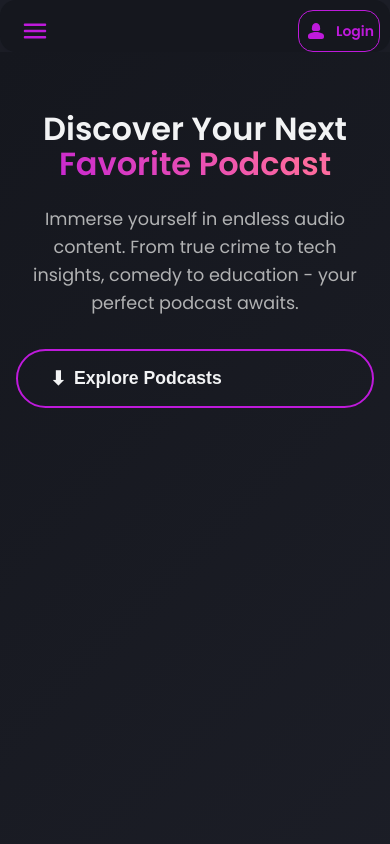
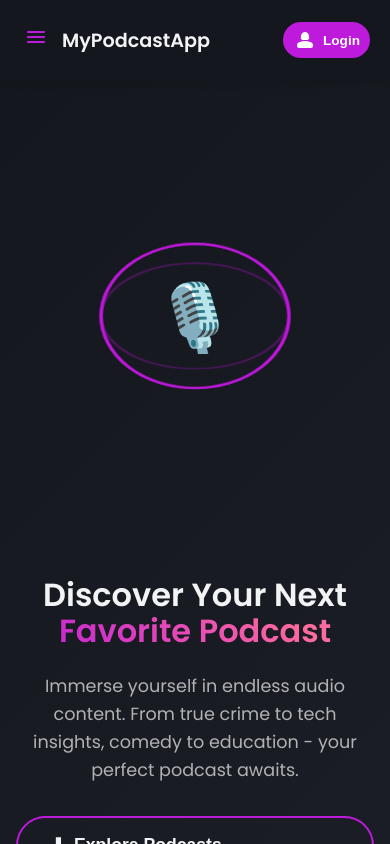
Before and after one commit to Ebin746/PodcastFullStack, a React (Vite) app in the folder client/: page / in a window 390 px wide. Built offline with nearby package versions, Linux system fonts and the light colour scheme; no server answers.

Commit message:
refactor: enhance NavBar component with improved styling and responsive design; update PodcastCard and PlayFrame for better UI/UX

```diff
--- a/client/src/components/LandingPage.jsx
+++ b/client/src/components/LandingPage.jsx
@@ -179,14 +179,12 @@ const HeroSection = styled.section`
   }
 
   @media (max-width: 768px) {
-    flex-direction: column;
-    justify-content: center; /* Center content vertically */
+    flex-direction: column-reverse; /* Changed from 'column' to 'column-reverse' */
+    justify-content: center;
     text-align: center;
     padding: 2rem 1rem;
   }
 `;
-
-
 const HeroContent = styled.div`
   flex: 1;
   max-width: 600px;
@@ -194,8 +192,10 @@ const HeroContent = styled.div`
 
   @media (max-width: 768px) {
     max-width: 100%;
+    margin-top: 2rem; // Adds spacing below the visual
   }
 `;
+
 
 const MainTitle = styled.h1`
   font-size: 4rem;
@@ -277,6 +277,6 @@ const HeroVisual = styled.div`
   animation: ${fadeInUp} 1s ease-out 0.4s both;
 
   @media (max-width: 768px) {
-    display: none;
+    // make it responsive
   }
 `;
--- a/client/src/components/PlayFrame.jsx
+++ b/client/src/components/PlayFrame.jsx
@@ -11,24 +11,28 @@ const PlayFrame = ({ onPlay, isPlaying, id, audioSrc, skipForward, skipBackward
       <InnerBox>
         {isPlaying ? (
           <SoundBars>
-            {Array.from({ length: 10 }).map((_, index) => (
+            {Array.from({ length: 12 }).map((_, index) => (
               <Bar key={index} index={index} />
             ))}
           </SoundBars>
         ) : (
-          <ImageBox />
+          <ImageBox>
+            <PlayOverlay onClick={handlePlayClick}>
+              <Play size={32} color="#ffffff" fill="#ffffff" />
+            </PlayOverlay>
+          </ImageBox>
         )}
       </InnerBox>
 
       <ButtonBox>
         <SkipButton onClick={skipBackward}>
-          <SkipBack size={18} color="#f2f3f4" />
+          <SkipBack size={20} color="#ffffff" />
         </SkipButton>
-        <PlayButton onClick={handlePlayClick}>
-          <Play size={24} color="#f2f3f4" />
+        <PlayButton onClick={handlePlayClick} isPlaying={isPlaying}>
+          <Play size={28} color="#ffffff" fill={isPlaying ? "#ffffff" : "none"} />
         </PlayButton>
         <SkipButton onClick={skipForward}>
-          <SkipForward size={18} color="#f2f3f4" />
+          <SkipForward size={20} color="#ffffff" />
         </SkipButton>
       </ButtonBox>
     </Container>
@@ -38,104 +42,222 @@ const PlayFrame = ({ onPlay, isPlaying, id, audioSrc, skipForward, skipBackward
 export default PlayFrame;
 
 const Container = styled.div`
-  max-width: 200px;
-  height: 250px;
-  background-color: #15171e;
+  max-width: 220px;
+  height: 280px;
+  background: linear-gradient(145deg, #1a1d29, #0f1117);
   display: flex;
   flex-direction: column;
   align-items: center;
   justify-content: space-between;
-  border-radius: 10px;
-  box-shadow: 0 4px 10px rgba(0, 0, 0, 0.5);
+  border-radius: 24px;
+  box-shadow:
+    0 8px 32px rgba(0, 0, 0, 0.6),
+    0 2px 8px rgba(0, 0, 0, 0.3),
+    inset 0 1px 0 rgba(255, 255, 255, 0.1);
   overflow: hidden;
   margin: auto;
+  position: relative;
+
+  &::before {
+    content: '';
+    position: absolute;
+    top: 0;
+    left: 0;
+    right: 0;
+    height: 1px;
+    background: linear-gradient(90deg, transparent, rgba(255, 255, 255, 0.2), transparent);
+  }
 `;
 
 const ButtonBox = styled.div`
   width: 100%;
-  height: 40px;
+  height: 60px;
   display: flex;
-  justify-content: space-evenly;
+  justify-content: center;
   align-items: center;
-  background-color: #1c1e27;
-  border-top: 2px solid #121212;
-  box-shadow: 0 -2px 4px rgba(0, 0, 0, 0.3);
+  gap: 16px;
+  background: linear-gradient(180deg, rgba(255, 255, 255, 0.05), rgba(255, 255, 255, 0.02));
+  backdrop-filter: blur(10px);
+  border-top: 1px solid rgba(255, 255, 255, 0.1);
+  padding: 0 24px;
 `;
 
 const PlayButton = styled.div`
-  width: 40px;
-  height: 40px;
-  margin: 2px;
+  width: 56px;
+  height: 56px;
   border-radius: 50%;
-  background-color: #be1adb;
+  background: ${({ isPlaying }) =>
+    isPlaying
+      ? 'linear-gradient(135deg, #667eea 0%, #764ba2 100%)'
+      : 'linear-gradient(135deg, #f093fb 0%, #f5576c 100%)'
+  };
   display: flex;
   justify-content: center;
   align-items: center;
   cursor: pointer;
-  transition: transform 0.2s, background-color 0.3s;
+  transition: all 0.3s cubic-bezier(0.4, 0, 0.2, 1);
+  box-shadow:
+    0 4px 20px rgba(240, 147, 251, 0.4),
+    0 2px 8px rgba(0, 0, 0, 0.3);
+  position: relative;
+
+  &::before {
+    content: '';
+    position: absolute;
+    inset: -2px;
+    border-radius: 50%;
+    background: ${({ isPlaying }) =>
+      isPlaying
+        ? 'linear-gradient(135deg, #667eea, #764ba2)'
+        : 'linear-gradient(135deg, #f093fb, #f5576c)'
+    };
+    opacity: 0;
+    transition: opacity 0.3s ease;
+    z-index: -1;
+  }
 
   &:hover {
-    transform: scale(1.1);
-    background-color: #9b12af;
+    transform: scale(1.05);
+    box-shadow:
+      0 6px 30px rgba(240, 147, 251, 0.6),
+      0 4px 16px rgba(0, 0, 0, 0.3);
+
+    &::before {
+      opacity: 0.3;
+    }
+  }
+
+  &:active {
+    transform: scale(0.95);
   }
 `;
 
 const SkipButton = styled.div`
-  width: 37px;
-  height: 37px;
+  width: 44px;
+  height: 44px;
   border-radius: 50%;
-  background-color: #5c5b5b;
+  background: rgba(255, 255, 255, 0.08);
+  backdrop-filter: blur(10px);
+  border: 1px solid rgba(255, 255, 255, 0.1);
   display: flex;
   justify-content: center;
   align-items: center;
   cursor: pointer;
-  transition: transform 0.2s, background-color 0.3s;
+  transition: all 0.3s cubic-bezier(0.4, 0, 0.2, 1);
 
   &:hover {
     transform: scale(1.1);
-    background-color: #4c4b4b;
+    background: rgba(255, 255, 255, 0.15);
+    border-color: rgba(255, 255, 255, 0.2);
+  }
+
+  &:active {
+    transform: scale(0.95);
   }
 `;
 
 const ImageBox = styled.div`
-  width: 170px;
-  height: 170px;
-  background-color: #121212;
-  border-radius: 10px;
-  border: 2px solid #be1adb;
-  box-shadow: 0 4px 10px rgba(0, 0, 0, 0.5);
+  width: 180px;
+  height: 180px;
+  background: linear-gradient(145deg, #2a2d3a, #1e202b);
+  border-radius: 20px;
+  border: 1px solid rgba(255, 255, 255, 0.1);
+  box-shadow:
+    inset 0 2px 4px rgba(255, 255, 255, 0.1),
+    inset 0 -2px 4px rgba(0, 0, 0, 0.2),
+    0 4px 20px rgba(0, 0, 0, 0.3);
+  display: flex;
+  justify-content: center;
+  align-items: center;
+  position: relative;
+  overflow: hidden;
+  cursor: pointer;
+  transition: all 0.3s ease;
+
+  &::before {
+    content: '';
+    position: absolute;
+    inset: 0;
+    background: linear-gradient(145deg,
+      rgba(255, 255, 255, 0.1) 0%,
+      transparent 50%,
+      rgba(0, 0, 0, 0.1) 100%
+    );
+    border-radius: 20px;
+  }
+
+  &:hover {
+    transform: scale(1.02);
+    box-shadow:
+      inset 0 2px 4px rgba(255, 255, 255, 0.15),
+      inset 0 -2px 4px rgba(0, 0, 0, 0.25),
+      0 6px 30px rgba(0, 0, 0, 0.4);
+  }
+`;
+
+const PlayOverlay = styled.div`
+  width: 60px;
+  height: 60px;
+  border-radius: 50%;
+  background: rgba(255, 255, 255, 0.15);
+  backdrop-filter: blur(10px);
+  border: 1px solid rgba(255, 255, 255, 0.2);
+  display: flex;
+  justify-content: center;
+  align-items: center;
+  transition: all 0.3s ease;
+
+  &:hover {
+    background: rgba(255, 255, 255, 0.25);
+    transform: scale(1.1);
+  }
 `;
 
 const SoundBars = styled.div`
   display: flex;
   justify-content: center;
   align-items: center;
-  height: 170px;
-  width: 170px;
-  border-radius: 10px;
-  background: #15171e;
+  height: 180px;
+  width: 180px;
+  border-radius: 20px;
+  background: linear-gradient(145deg, #2a2d3a, #1e202b);
+  border: 1px solid rgba(255, 255, 255, 0.1);
+  gap: 3px;
+  padding: 20px;
 `;
 
 const soundAnimation = keyframes`
-  0% { opacity: 0.35; height: 3px; }
-  100% { opacity: 1; height: 70px; }
+  0% {
+    opacity: 0.4;
+    height: 8px;
+    background: linear-gradient(180deg, #667eea, #764ba2);
+  }
+  50% {
+    opacity: 1;
+    background: linear-gradient(180deg, #f093fb, #f5576c);
+  }
+  100% {
+    opacity: 0.8;
+    height: 80px;
+    background: linear-gradient(180deg, #667eea, #764ba2);
+  }
 `;
 
 const Bar = styled.div`
-  background: #52467b;
-  width: 10px;
-  margin: 0 4px;
-  border-radius: 5px;
-  animation: ${soundAnimation} 0ms ${({ index }) => -index * 100}ms linear infinite alternate;
-  animation-duration: ${({ index }) => 400 + index * 50}ms;
+  background: linear-gradient(180deg, #667eea, #764ba2);
+  width: 6px;
+  height: 8px;
+  border-radius: 3px;
+  animation: ${soundAnimation} ${({ index }) => 600 + index * 100}ms
+    ${({ index }) => -index * 150}ms linear infinite alternate;
+  box-shadow: 0 2px 8px rgba(102, 126, 234, 0.4);
 `;
 
 const InnerBox = styled.div`
-  width: 170px;
-  height: 170px;
-  background-color: #1c1e27;
-  border-radius: 10px;
+  width: 180px;
+  height: 180px;
   display: flex;
   justify-content: center;
   align-items: center;
+  margin-top: 20px;
 `;
--- a/client/src/components/PodcastCard.jsx
+++ b/client/src/components/PodcastCard.jsx
@@ -22,11 +22,11 @@ const PodcastCard = ({
   currentlyPlaying,
 }) => {
   const [isFavorite, setIsFavorite] = useState(state);
-  const { user:userId } = useAuth();
+  const { user: userId } = useAuth();
+  const isCurrentlyPlaying = isPlaying && currentlyPlaying === id;
 
   const makeFavorite = async () => {
     const podcastId = id;
-
 
     if (!userId) {
       alert("Please login to make favorite");
@@ -51,9 +51,9 @@ const PodcastCard = ({
   };
 
   return (
-    <Card>
-      <Top>
-        {isPlaying && currentlyPlaying === id ? (
+    <Card isPlaying={isCurrentlyPlaying}>
+      {isCurrentlyPlaying ? (
+        <PlayFrameContainer>
           <PlayFrame
             onPlay={onPlay}
             isPlaying={isPlaying}
@@ -62,8 +62,11 @@ const PodcastCard = ({
             skipForward={skipForward}
             skipBackward={skipBackward}
           />
+
+        </PlayFrameContainer>
       ) : (
         <>
+          <Top>
             <FavoriteIconStyled
               className="icons"
               onClick={makeFavorite}
@@ -75,25 +78,22 @@ const PodcastCard = ({
                 <PlayArrowIcon />
               </PlayArrowIconStyled>
             </PlayButtonStyled>
-          </>
-        )}
           </Top>
-      {isPlaying && currentlyPlaying === id ? (
-        <></>
-      ) : (
           <CardDetails>
             <MainInfo>
               <Title>{title}</Title>
               <About>{about}</About>
               <CreatorsInfo>
                 <Creators>
-                <Profile className="Profile">{creator.toString().charAt(0)}</Profile>
+                  <Profile className="Profile">
+                    {creator.toString().charAt(0)}
+                  </Profile>
                   <Name>{creator}</Name>
                 </Creators>
-
               </CreatorsInfo>
             </MainInfo>
           </CardDetails>
+        </>
       )}
     </Card>
   );
@@ -105,24 +105,44 @@ export default PodcastCard;
 const Card = styled.div`
   margin-top: 20px;
   margin-bottom: 20px;
-  border-radius: 8px;
+  border-radius: ${({ isPlaying }) => (isPlaying ? "24px" : "8px")};
   display: flex;
   flex-direction: column;
-  background-color: ${({ theme }) => theme.bg};
+  background: ${({ theme, isPlaying }) =>
+    isPlaying
+      ? "linear-gradient(145deg, #1a1d29, #0f1117)"
+      : theme.bg
+  };
   width: 220px;
-  height: 300px;
-  justify-content: space-around;
-  padding: 7px;
-  transition: transform 0.3s ease;
+  height: ${({ isPlaying }) => (isPlaying ? "340px" : "300px")};
+  justify-content: ${({ isPlaying }) => (isPlaying ? "center" : "space-around")};
+  padding: ${({ isPlaying }) => (isPlaying ? "15px" : "7px")};
+  transition: all 0.4s cubic-bezier(0.4, 0, 0.2, 1);
+  box-shadow: ${({ isPlaying }) =>
+    isPlaying
+      ? `0 8px 32px rgba(0, 0, 0, 0.6),
+         0 2px 8px rgba(0, 0, 0, 0.3),
+         inset 0 1px 0 rgba(255, 255, 255, 0.1)`
+      : "none"
+  };
 
   &:hover {
-    transform: scale(1.05);
+    transform: ${({ isPlaying }) => (isPlaying ? "scale(1.02)" : "scale(1.05)")};
   }
 
   @media (max-width: 450px) {
     margin-top: 0px;
     margin-bottom: 10px;
   }
+`;
+
+const PlayFrameContainer = styled.div`
+  display: flex;
+  flex-direction: column;
+  align-items: center;
+  height: 100%;
+  justify-content: space-between;
+  gap: 15px;
 `;
 
 const CardDetails = styled.div``;
@@ -156,13 +176,15 @@ const Name = styled.div`
 `;
 
 const Profile = styled.div`
-  background-color: rgb(4, 108, 108);
+  background: linear-gradient(135deg, #667eea 0%, #764ba2 100%);
   width: 30px;
   height: 28px;
   border-radius: 50px;
   display: flex;
   justify-content: center;
   align-items: center;
+  color: white;
+  font-weight: 500;
 `;
 
 const About = styled.div`
@@ -191,6 +213,7 @@ const Top = styled.div`
     position: absolute;
     right: 8px;
     top: 8px;
+    z-index: 2;
   }
 `;
 
@@ -206,20 +229,19 @@ const FavoriteIconStyled = styled(FavoriteIcon)`
   position: absolute;
   right: 8px;
   top: 8px;
-  color: ${({ isFavorite }) => (isFavorite ? "red" : "#ccc")};
+  color: ${({ isFavorite }) => (isFavorite ? "#ff4757" : "#ccc")};
   cursor: pointer;
-  transition: color 1s ease-in-out, transform 0.7s ease-in-out,
-    box-shadow 1s ease-in-out;
+  transition: all 0.3s cubic-bezier(0.4, 0, 0.2, 1);
+  filter: drop-shadow(0 2px 4px rgba(0, 0, 0, 0.3));
 
   &:hover {
-    transition: color 0.4s ease-in-out, transform 0.4s ease-in-out;
-    color: ${({ isFavorite }) => (isFavorite ? "red" : "#ccccccde")};
-    transform: scale(1.7);
-    box-shadow: 0 0 10px rgba(0, 0, 0, 0.3);
+    color: ${({ isFavorite }) => (isFavorite ? "#ff3742" : "#fff")};
+    transform: scale(1.2);
+    filter: drop-shadow(0 4px 8px rgba(255, 71, 87, 0.4));
   }
 
   &:active {
-    transform: scale(1.3);
+    transform: scale(1.1);
   }
 `;
 
@@ -228,28 +250,43 @@ const PlayButtonStyled = styled.div`
   top: 50%;
   left: 50%;
   transform: translate(-50%, -50%);
-  background-color: rgba(0, 0, 0, 0.5);
+  background: rgba(0, 0, 0, 0.7);
+  backdrop-filter: blur(10px);
+  border: 1px solid rgba(255, 255, 255, 0.1);
   border-radius: 50%;
-  padding: 10px;
+  padding: 15px;
   opacity: 0;
-  transition: opacity 0.3s ease;
+  transition: all 0.3s cubic-bezier(0.4, 0, 0.2, 1);
+  cursor: pointer;
 
   ${Card}:hover & {
     opacity: 1;
   }
 
+  &:hover {
+    background: rgba(255, 255, 255, 0.1);
+    transform: translate(-50%, -50%) scale(1.1);
+  }
+
+  &:active {
+    transform: translate(-50%, -50%) scale(0.95);
+  }
+
   ${({ isPlaying }) =>
     isPlaying &&
-    `opacity:1;
+    `opacity: 1;
+     background: rgba(240, 147, 251, 0.2);
+     border-color: rgba(240, 147, 251, 0.3);
   `}
 `;
 
 const PlayArrowIconStyled = styled(PlayArrowIcon)`
-  color: #f8f8f8;
-  font-size: 60px;
+  color: #ffffff;
+  font-size: 40px !important;
   display: flex;
   align-items: center;
   justify-content: center;
   height: 100%;
   width: 100%;
+  filter: drop-shadow(0 2px 4px rgba(0, 0, 0, 0.3));
 `;
--- a/client/src/components/navBar.jsx
+++ b/client/src/components/navBar.jsx
@@ -1,68 +1,121 @@
-
+import React from "react";
 import styled from "styled-components";
 import Person2RoundedIcon from "@mui/icons-material/Person2Rounded";
 import MenuRoundedIcon from "@mui/icons-material/MenuRounded";
 import { useAuth } from "../context/authContext";
 
 const NavBar = ({ toggle, handleLogin }) => {
-const {user}=useAuth();
+  const { user } = useAuth();
+  const userDetails = user;
 
+  return (
+    <NavBarContainer>
+      {/* Menu icon only visible on small screens */}
+      <MenuButton onClick={toggle} aria-label="Open navigation menu">
+        <MenuRoundedIcon />
+      </MenuButton>
 
-  let userDetails=user;
-  console.log(userDetails);
-  return (
-    <>
-      <NavBarDiv>
-        <MenuRoundedIcon className="menu" onClick={() => toggle()} />
-        <ButtonId onClick={() => !userDetails?handleLogin():null} disabled={userDetails}>
-          <Person2RoundedIcon />
-          <p>{userDetails?userDetails?.userName:"Login"}</p>
-        </ButtonId>
-      </NavBarDiv>
-    </>
+      {/* App title or logo placeholder */}
+      <Logo>MyPodcastApp</Logo>
+
+      {/* Spacer pushes login to right */}
+      <Spacer />
+
+      <LoginButton
+        onClick={() => !userDetails && handleLogin()}
+        disabled={!!userDetails}
+        aria-label={userDetails ? `Logged in as ${userDetails.userName}` : "Log in"}
+      >
+        <Person2RoundedIcon />
+        <span>{userDetails ? userDetails.userName : "Login"}</span>
+      </LoginButton>
+    </NavBarContainer>
   );
 };
 
 export default NavBar;
 
-const NavBarDiv = styled.div`
+// Styled Components
+const NavBarContainer = styled.nav`
   display: flex;
-  padding: 10px 0px 0px;
-  justify-content: space-between;
-  width: 100%;
   align-items: center;
+  padding: 10px 20px;
   background-color: ${({ theme }) => theme.bg};
-  color: ${({ theme }) => theme.text_primary};
-  border-radius: 16px;
-  box-shadow: 0 4px 30px rgba(0, 0, 0, 0.1);
-  backdrop-filter: blur(5.7px);
-  -webkit-backdrop-filter: blur(5.7);
   color: ${({ theme }) => theme.primary};
-  .menu {
-    margin-left: 20px;
-    cursor: pointer;
-    font-size: 30px;
+  box-shadow: 0 2px 8px rgba(0, 0, 0, 0.1);
+  position: sticky;
+  top: 0;
+  z-index: 100;
+`;
+
+const MenuButton = styled.button`
+  display: none;
+  background: none;
+  border: none;
+  color: inherit;
+  cursor: pointer;
+  font-size: 28px;
+  padding: 4px;
+  transition: transform 0.2s ease;
+
+  &:hover {
+    transform: scale(1.1);
+  }
+
+  @media (max-width: 768px) {
+    display: block;
   }
 `;
 
-const ButtonId = styled.div`
-  display: flex;
-  max-width: 80px;
-  justify-content: space-around;
-  align-items: center;
-  margin-right: 10px;
-  height: 40px;
-  gap: 8px;
-  padding: 0px 5px;
-  cursor: pointer;
-  border: 1px solid ${({ theme }) => theme.primary};
-  border-radius: 15px;
-  font-size: 14px;
-  p {
-    font-weight: bold;
-    display: block;
-  }
-  @media (max-width: 360px) {
-    margin-right: 20px;
+const Logo = styled.h1`
+  font-size: 1.5rem;
+  font-weight: 700;
+  margin-left: 20px;
+  color: ${({ theme }) => theme.text_primary};
+
+  @media (max-width: 480px) {
+    font-size: 1.2rem;
+    margin-left: 10px;
   }
 `;
+
+const Spacer = styled.div`
+  flex: 1;
+`;
+
+const LoginButton = styled.button`
+  display: flex;
+  align-items: center;
+  gap: 6px;
+  background: ${({ theme }) => theme.primary};
+  color: #fff;
+  border: none;
+  padding: 8px 14px;
+  border-radius: 20px;
+  font-size: 0.95rem;
+  font-weight: 600;
+  cursor: pointer;
+  transition: background 0.3s ease, transform 0.2s ease;
+
+  &:hover:not(:disabled) {
+    background: ${({ theme }) => theme.primaryLight};
+    transform: translateY(-2px);
+  }
+
+  &:disabled {
+    opacity: 0.6;
+    cursor: default;
+  }
+
+  span {
+    white-space: nowrap;
+    overflow: hidden;
+    text-overflow: ellipsis;
+    max-width: 80px;
+  }
+
+  @media (max-width: 480px) {
+    padding: 6px 10px;
+    font-size: 0.85rem;
+  }
+`;
```
Lines whose indentation alone changed are shown as unchanged.
